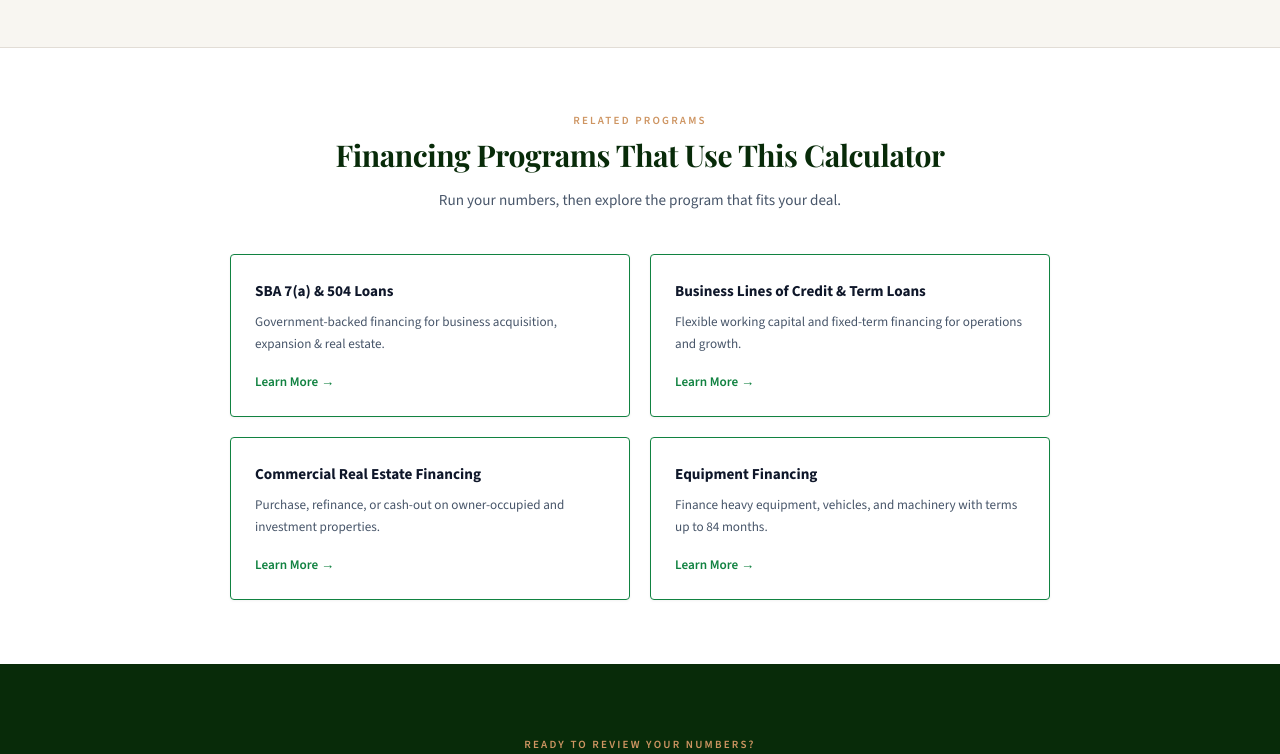
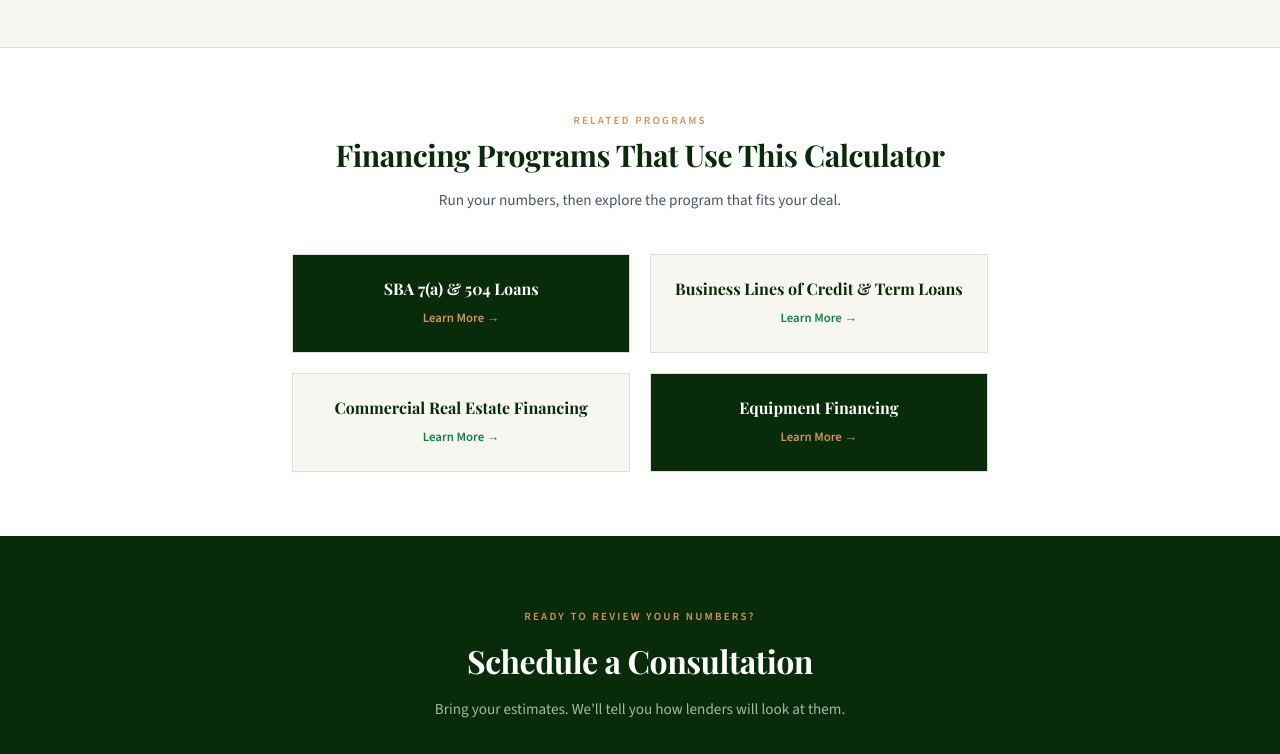
Before and after one commit to syed-sgf/sgf-site, a Next.js app: page /tools/business-loan-calculator in a window 1280 px wide. Shown: the part 1344-2098 px from the top of the page. Built offline with nearby package versions, Linux system fonts and the light colour scheme; a web font is replaced by a local one.

Commit message:
fix: match related program cards to DSCR page style

```diff
--- a/app/tools/business-loan-calculator/page.tsx
+++ b/app/tools/business-loan-calculator/page.tsx
@@ -111,7 +111,7 @@ function HoverCard({ children, style = {} }: { children: React.ReactNode; style?
 
 function SectionHeader({ eyebrow, title, subtitle }: { eyebrow: string; title: React.ReactNode; subtitle?: string }) {
   return (
-    <div style={{ display: "flex", flexDirection: "column", alignItems: "center", textAlign: "center", marginBottom: "2.5rem" }}>
+    <div style={{ textAlign: "center", marginBottom: "2.5rem" }}>
       <p style={{ fontSize: 11, letterSpacing: "0.2em", textTransform: "uppercase", color: G.gold, fontWeight: 600, margin: "0 0 0.6rem 0", maxWidth: "none" }}>
         {eyebrow}
       </p>
@@ -210,31 +210,32 @@ function ResultCard({ label, value }: { label: string; value: string }) {
   );
 }
 
-// FIX 2+3+6: RelatedCard — centered, gold border on hover
-function RelatedCard({ label, href, description }: { label: string; href: string; description: string }) {
+// ProgramCard — matches DSCR page style exactly
+function RelatedCard({ label, href, dark = false }: { label: string; href: string; dark?: boolean; description?: string }) {
   const [hovered, setHovered] = useState(false);
   return (
-    <Link
-      href={href}
+    <Link href={href} onMouseEnter={() => {}} style={{ textDecoration: "none" }}>
+      <div
         onMouseEnter={() => setHovered(true)}
         onMouseLeave={() => setHovered(false)}
         style={{
-        display: "flex", flexDirection: "column", alignItems: "flex-start", textAlign: "left",
-        background: "#fff", borderRadius: 4, padding: "1.5rem",
-        border: `1px solid ${hovered ? "#C9A84C" : G.green}`,
-        boxShadow: hovered ? "0 4px 16px rgba(201,168,76,0.15)" : "0 1px 3px rgba(0,0,0,0.05)",
-        transition: "border-color 0.2s, box-shadow 0.2s", textDecoration: "none",
+          background: dark ? G.dark : G.cream,
+          border: `1px solid ${hovered ? G.gold : G.border}`,
+          padding: "1.5rem",
+          transition: "border-color 0.2s, box-shadow 0.2s",
+          boxShadow: hovered ? "0 4px 16px rgba(206,149,98,0.12)" : "none",
+          textAlign: "center",
+          display: "flex", flexDirection: "column",
+          alignItems: "center", justifyContent: "center", gap: "0.5rem",
         }}
       >
-      <span style={{ fontWeight: 700, color: hovered ? G.green : G.textDark, fontSize: "0.95rem", marginBottom: "0.5rem", transition: "color 0.2s", fontFamily: G.sans }}>
+        <p style={{ fontFamily: G.serif, fontSize: "1rem", fontWeight: 700, color: dark ? "#fff" : G.dark, margin: 0, maxWidth: "none", lineHeight: 1.3 }}>
           {label}
-      </span>
-      <span style={{ fontSize: "0.825rem", color: G.textMid, lineHeight: 1.65, marginBottom: "1rem", fontFamily: G.sans }}>
-        {description}
-      </span>
-      <span style={{ fontSize: "0.825rem", fontWeight: 600, color: hovered ? "#C9A84C" : G.green, transition: "color 0.2s", fontFamily: G.sans, marginTop: "auto" }}>
+        </p>
+        <span style={{ fontSize: "0.8rem", color: dark ? G.gold : G.green, fontWeight: 600 }}>
           Learn More →
         </span>
+      </div>
     </Link>
   );
 }
@@ -403,14 +404,14 @@ export default function BusinessLoanCalculatorPage() {
           <p style={{ fontSize: "0.95rem", color: G.textMid, lineHeight: 1.8, maxWidth: 520, margin: "0 auto 2.5rem" }}>
             Run your numbers, then explore the program that fits your deal.
           </p>
-          <div className="sgf-related-grid" style={{ display: "grid", gridTemplateColumns: "repeat(2, 1fr)", gap: "1.25rem", maxWidth: 820, width: "100%" }}>
+          <div className="sgf-tools-grid">
             {[
-              { label: "SBA 7(a) & 504 Loans", href: "/financing-options/sba-loans", desc: "Government-backed financing for business acquisition, expansion & real estate." },
-              { label: "Business Lines of Credit & Term Loans", href: "/financing-options/business-lines-of-credit", desc: "Flexible working capital and fixed-term financing for operations and growth." },
-              { label: "Commercial Real Estate Financing", href: "/financing-options/commercial-real-estate", desc: "Purchase, refinance, or cash-out on owner-occupied and investment properties." },
-              { label: "Equipment Financing", href: "/financing-options/equipment-financing", desc: "Finance heavy equipment, vehicles, and machinery with terms up to 84 months." },
-            ].map(({ label, href, desc }) => (
-              <RelatedCard key={href} label={label} href={href} description={desc} />
+              { label: "SBA 7(a) & 504 Loans", href: "/financing-options/sba-loans", dark: true },
+              { label: "Business Lines of Credit & Term Loans", href: "/financing-options/business-lines-of-credit", dark: false },
+              { label: "Commercial Real Estate Financing", href: "/financing-options/commercial-real-estate", dark: false },
+              { label: "Equipment Financing", href: "/financing-options/equipment-financing", dark: true },
+            ].map(({ label, href, dark }) => (
+              <RelatedCard key={href} label={label} href={href} dark={dark} />
             ))}
           </div>
         </div>
```
Lines whose indentation alone changed are shown as unchanged.
